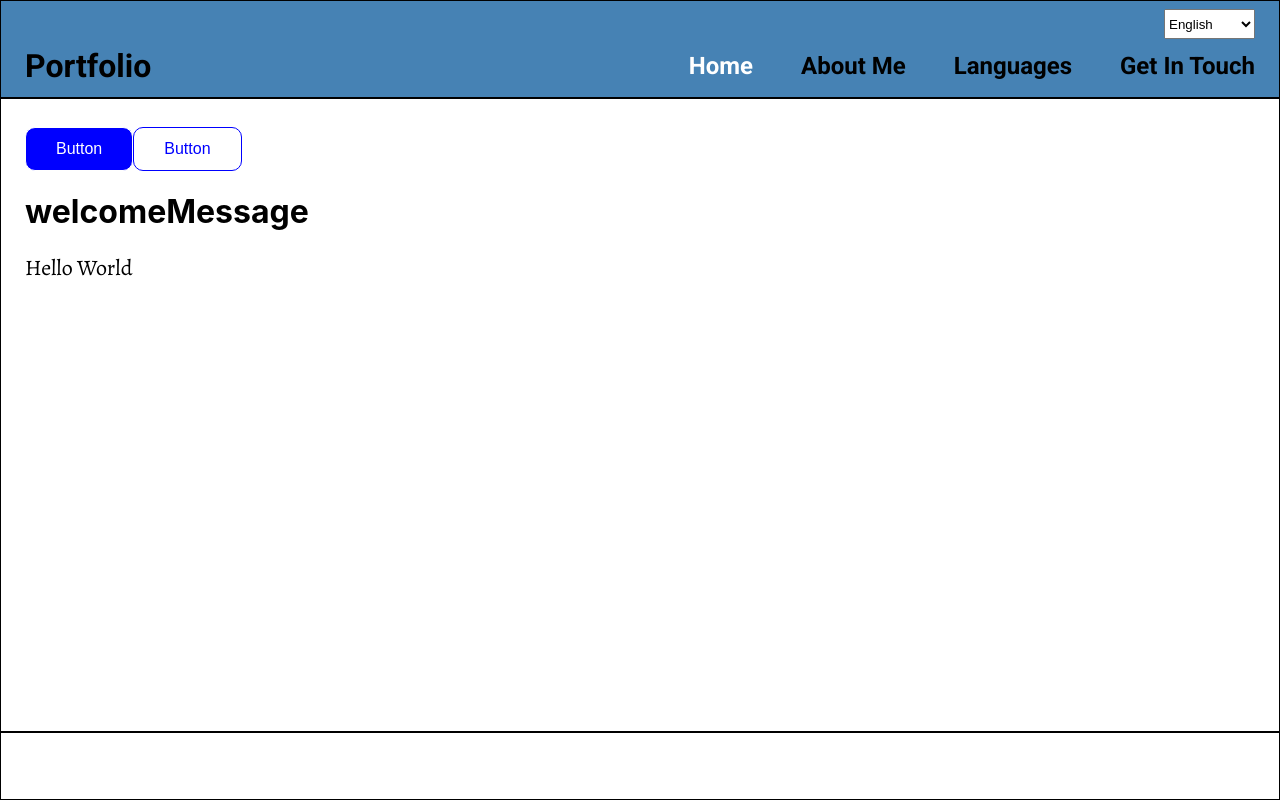
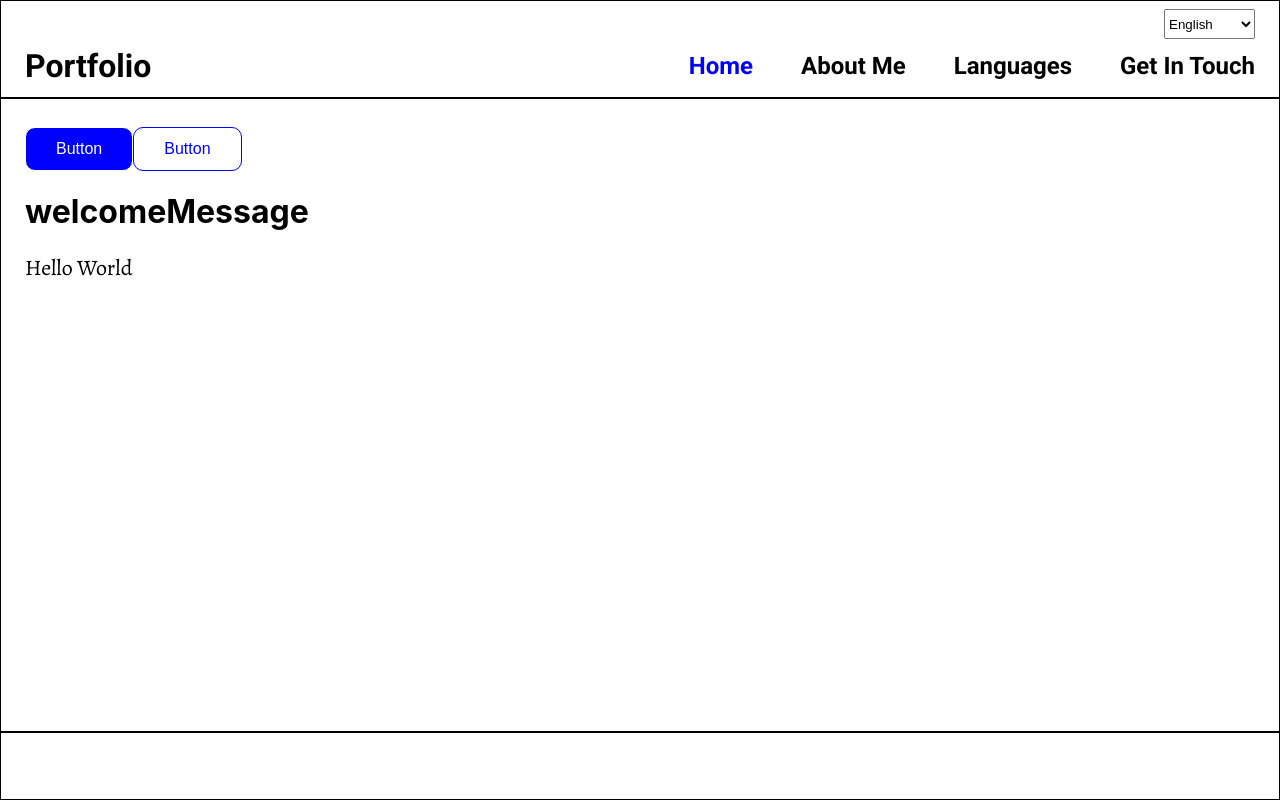
Before and after one commit to deiabasile/deia-portfolio, a React (Create React App) app: page / in a window 1280 px wide. In both pictures the pointer is over the item "Home". Built offline with nearby package versions, Linux system fonts and the light colour scheme.

Commit message:
PORTFOLIO-0022: stylings

```diff
--- a/src/App.module.scss
+++ b/src/App.module.scss
@@ -32,5 +32,4 @@ header {
 	border: 1px solid black;
 	top: 0px;
 	padding: 0.5rem 1.5rem;
-	background-color: steelblue;
 }
--- a/src/components/navbar/Navbar.module.scss
+++ b/src/components/navbar/Navbar.module.scss
@@ -25,7 +25,7 @@
 	}
 
 	li:hover {
-		color: white;
+		color: blue;
 	}
 
 	@media screen and (max-width: 1024px) {
```
